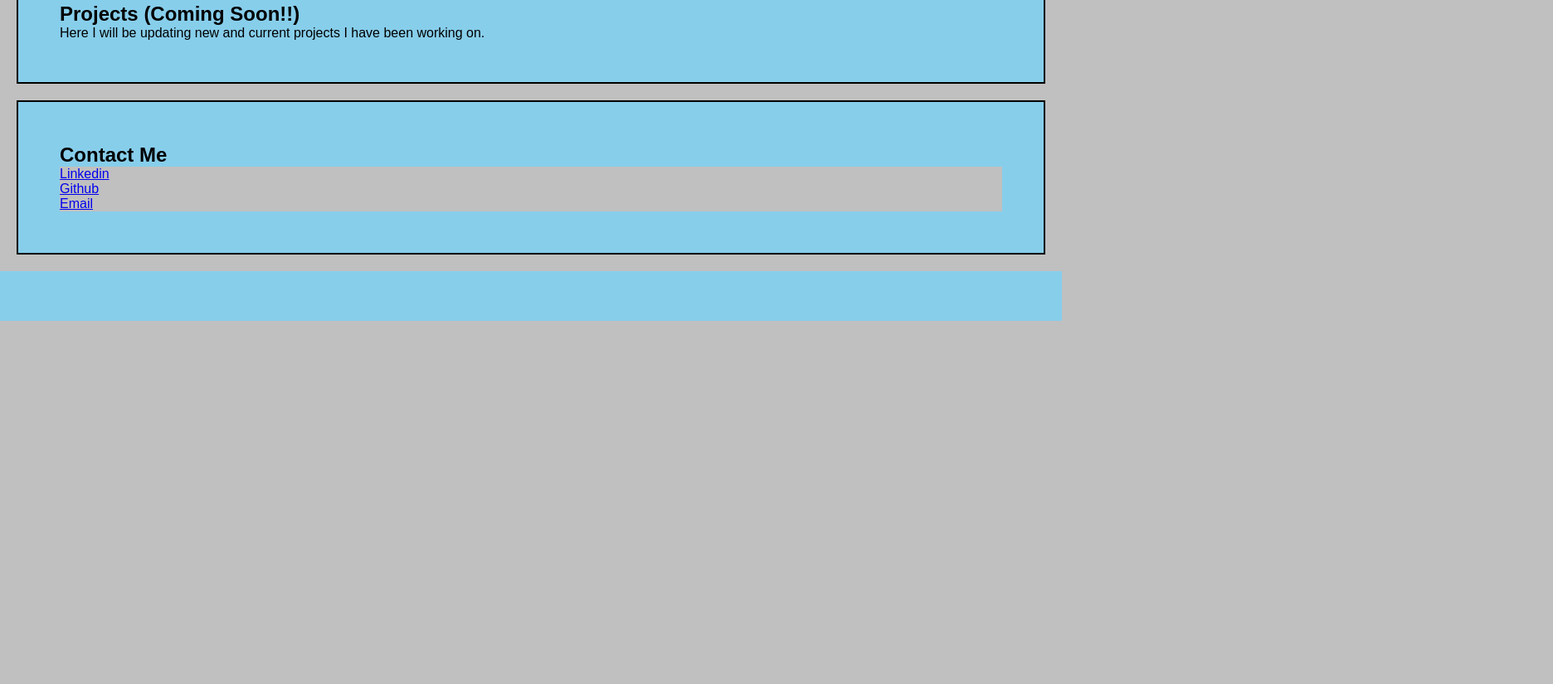
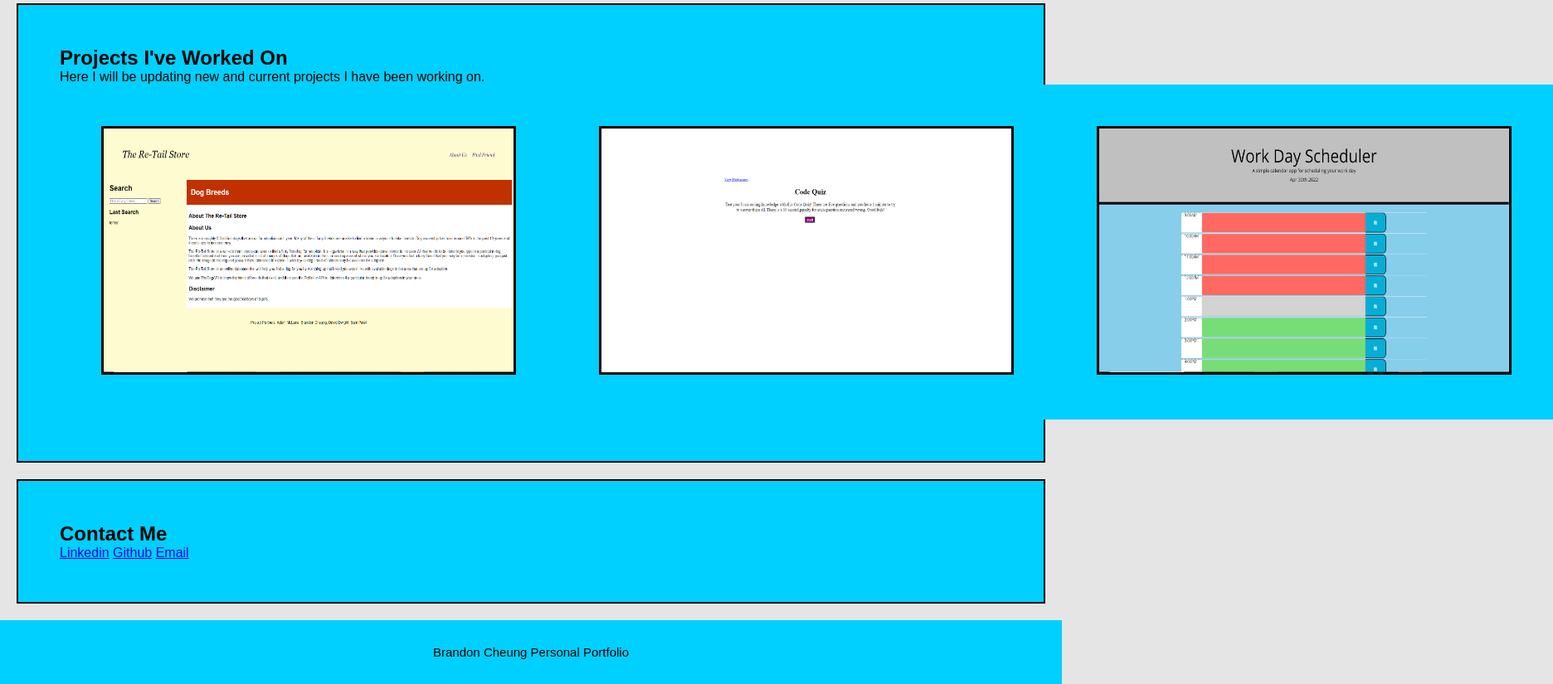
Before and after one commit to bcheung827/brandoncheung.github.io, a plain HTML site: page index.html in a window 1280 px wide. Shown: the part 1122-1947 px from the top of the page at 83% size, 1872 px wide, since content can reach past the window. Before the commit the page ends 1509 px from the top, so only its background shows below. Drawn offline with nearby package versions, Linux system fonts and the light colour scheme.

Commit message:
added project links, moment.js, and fixed css

```diff
--- /dev/null
+++ b/Portfolio/assets/images/script.js
@@ -0,0 +1,2 @@
+var todayDate = moment().format("MMM Do YYYY, h:mm a");;
+$("#today").text(todayDate);
--- a/Portfolio/assets/images/style.css
+++ b/Portfolio/assets/images/style.css
@@ -1,17 +1,23 @@
- * {
+:root {
+  --silver: #e5e5e5;
+  --skyblue: #00d0ff;
+
+}
+
+* {
   font-family: sans-serif;
-  background-color: silver;
+  background-color: var(--silver);
   margin: 0;
   padding: 0;
   box-sizing: border-box;
 }
 
 .header {
-  position:static;
+  position: static;
   border-width: 50px;
   border-style: solid;
-  border-color: skyblue;
-  background-color: skyblue;
+  border-color: var(--skyblue);
+  background-color: var(--skyblue);
 }
 
 .header h1 {
@@ -20,22 +26,34 @@
   margin: 2% 5%;
 }
 
-h1{
-  font-family: fantasy ;
+h1 {
+  font-family: fantasy;
   font-style: italic;
-  background-color: skyblue;
+  background-color: var(--skyblue);
 }
 
-.header ul li{
+.header ul li {
   list-style-type: none;
   margin-right: 20px;
   float: right;
-
 }
 
 .header nav ul li a {
   display: inline-block;
   font-size: 20px;
+  background-color: var(--skyblue);
+}
+
+#today {
+  margin-left: 60px;
+}
+
+#profile {
+  width: 300px;
+  height: 375px;
+  display: block;
+  margin-left: auto;
+  margin-right: auto;
 }
 
 .button-link:hover {
@@ -49,38 +67,57 @@ h1{
 }
 
 img {
-  width: 300px;
-  height: 400px;
-  margin: 20px;
-  display: block;
-  margin-left: auto;
-  margin-right: auto;
+  width: 500px;
+  height: 300px;
+  margin: 50px;
   border-style: solid;
-  border-color: #000
+  border-color: #000;
+
 }
 
-.content{
-  background-color: silver;
+.content {
+  background-color: var(--silver);
 }
 
 h2 {
-  background-color: skyblue;
+  background-color: var(--skyblue);
 }
 
 .firstsection {
   margin: 20px;
   padding: 50px;
-  border: 2px; color: #000;
+  border: 2px;
+  color: #000;
   border-style: solid;
-  background-color: skyblue;
+  background-color: var(--skyblue);
+}
+
+.secondsection {
+  margin: 20px;
+  padding: 50px;
+  border: 2px;
+  color: #000;
+  border-style: solid;
+  font-size: 16px;
+  background-color: var(--skyblue);
 }
 
 ul {
   list-style: none;
+  background-color: var(--skyblue);
 }
 
 p {
-  background-color: skyblue;
+  background-color: var(--skyblue);
+}
+
+a {
+  background-color: var(--skyblue);
+}
+
+.imageCards {
+  display: flex;
+  flex-direction: row;
 }
 
 .footer {
@@ -89,6 +126,10 @@ p {
   bottom: 0;
   width: 100%;
   text-align: center;
-  background-color: skyblue;
-  font-size: 14px;
+  background-color: var(--skyblue);
+  font-size: 15px;
 }
+
+@media screen and (min-width: 600px) {}
+@media screen and (min-width: 768px) {}
+@media screen and (min-width: 992px) {}
--- a/index.html
+++ b/index.html
@@ -23,9 +23,10 @@
             </ul>
         </nav>
         <h1>Brandon Cheung's Portfolio</h1>
+        <p id="today"></p>
     </header>
     <figure>
-        <img src="Portfolio\assets\images\Graduation picture.jpg" alt="brandon cheung profile picture">
+        <img src="Portfolio\assets\images\Graduation picture.jpg" alt="brandon cheung profile picture" id="profile">
     </figure>
     <main class="content">
         <section id="aboutme" class="firstsection">
@@ -49,24 +50,39 @@
         </section>
 
         <section id="projects" class="firstsection">
-            <h2>Projects (Coming Soon!!)</h2>
+            <h2>Projects I've Worked On</h2>
             <p>Here I will be updating new and current projects I have been working on.</p>
+            <card class="imageCards">
+                <a href=" https://davedw.github.io/dog-breed-finder/">
+                    <img alt="The Re-Tail Store" src="Portfolio\assets\images\Re-Tail.PNG">
+                </a>
+                <a href=" https://bcheung827.github.io/code-quiz-hw/">
+                    <img alt="Code Quiz" src="Portfolio\assets\images\Code Quiz.PNG">
+                </a>
+                <a href=" https://bcheung827.github.io/daily-planner/">
+                    <img alt="Daily Planner" src="Portfolio\assets\images\Daily Planner.PNG">
+                </a>
+            </card>
         </section>
 
-        <section id="contact" class="firstsection">
+        <section id="contact" class="secondsection">
             <h2>Contact Me</h2>
             <ul>
-                <li><a href="https://www.linkedin.com/in/brandonkcheung">Linkedin</a></li>
-                <li><a href="https://github.com/bcheung827">Github</a>
-                <li><a href=bcheung827@gmail.com>Email</a></li>
+                <a href="https://www.linkedin.com/in/brandonkcheung">Linkedin</a>
+
+                <a href="https://github.com/bcheung827">Github</a>
+
+                <a href="mailto:bcheung827@gmail.com">Email</a>
             </ul>
             </p>
         </section>
     </main>
     <footer class="footer">
-
+        <p>Brandon Cheung Personal Portfolio</p>
     </footer>
+    <script src="https://cdnjs.cloudflare.com/ajax/libs/jquery/3.2.1/jquery.min.js"></script>
+    <script src="https://cdnjs.cloudflare.com/ajax/libs/moment.js/2.24.0/moment.min.js"></script>
+    <script src="Portfolio\assets\images\script.js"></script>
 </body>
 
-
 </html>
```
Also changed, not shown: Portfolio/assets/images/Code Quiz.PNG (added), Portfolio/assets/images/Daily Planner.PNG (added), Portfolio/assets/images/Re-Tail.PNG (added), 1 other file.
